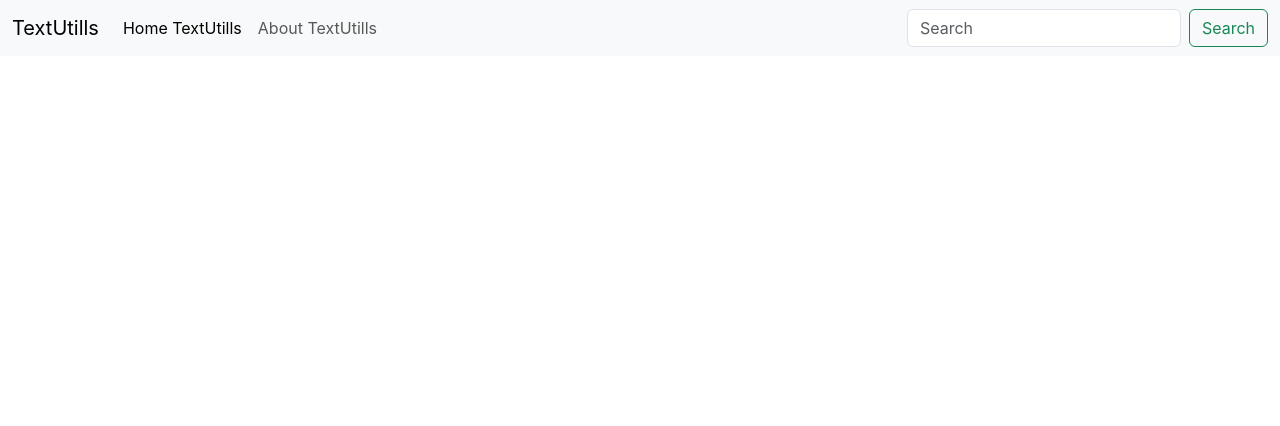
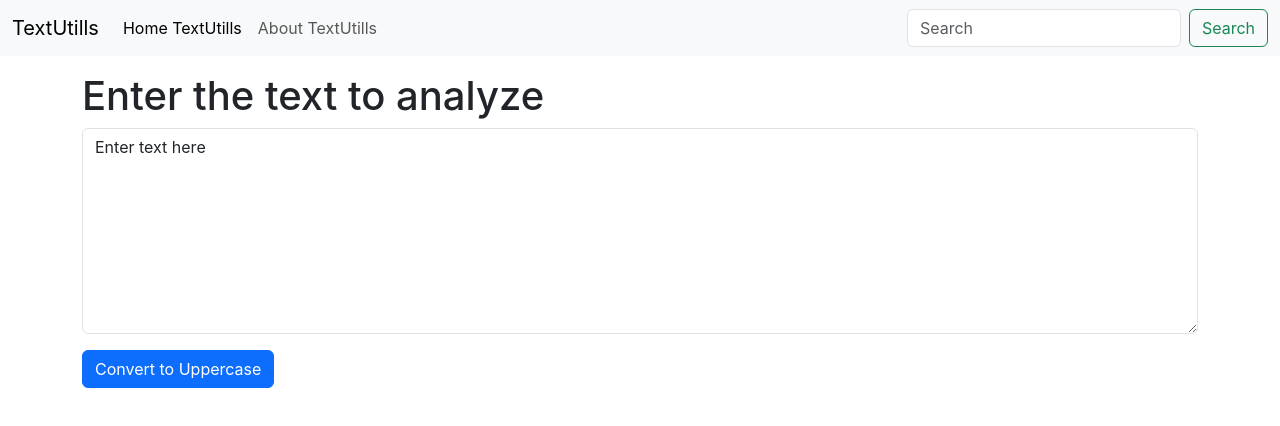
Before and after one commit to Shlokultra/React-Tutorial, a React (Create React App) app: page / in a window 1280 px wide. Shown: the top 426 px of the page. Built offline with nearby package versions, Linux system fonts and the light colour scheme.

Commit message:
cwh video7 min 18:56

```diff
--- a/src/App.js
+++ b/src/App.js
@@ -1,11 +1,15 @@
 // import logo from './logo.svg';
 import './App.css';
 import Navbar from './components/Navbar';
+import Textform from './components/Textform';
 
 function App() {
   return (
     <>
       <Navbar title="TextUtills" aboutText="About TextUtills" homeText="Home TextUtills"/>
+      <div className="container my-3">
+      <Textform  heading="Enter the text to analyze"/>
+      </div>
     </>
   );
 }
--- /dev/null
+++ b/src/components/Textform.js
@@ -0,0 +1,30 @@
+import React, { useState } from 'react'
+
+
+export default function Textform(props) {
+    const handleUpclick = () => {
+        console.log("Uppercase was clicked");
+        setText("You have clicked on handleUpclick");
+        // let newText = text.toUpperCase();
+        // setText(newText);
+    }
+    const handleonchange = (event) => {
+        console.log("Lowercase was clicked");
+        // let newText = text.toLowerCase();
+        setText(event.target.value);
+    }
+    const [text, setText] = useState('Enter text here');
+    // setText("new text");
+    return (
+        <div>
+            <>
+                <h1>{props.heading}</h1>
+                <div className="mb-3">
+                    {/* <label for="myBox" className="form-label">Example textarea</label> <br /> */}
+                    <textarea className="form-control" value={text} onChange={handleonchange} id="myBox" rows="8"></textarea>
+                </div>
+                <button className="btn btn-primary" onClick={handleUpclick}>Convert to Uppercase</button>
+            </>
+        </div>
+    )
+}
```
